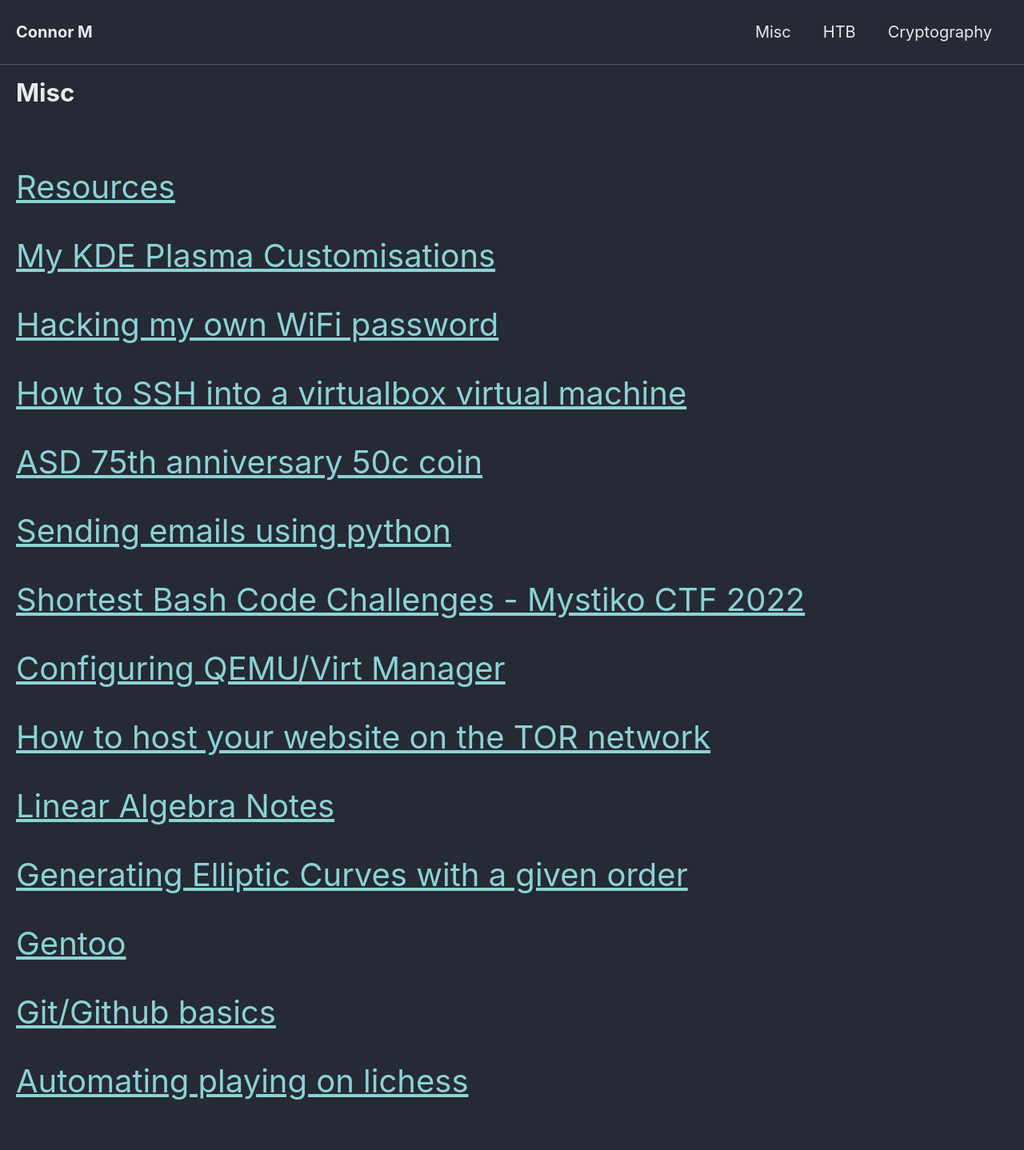
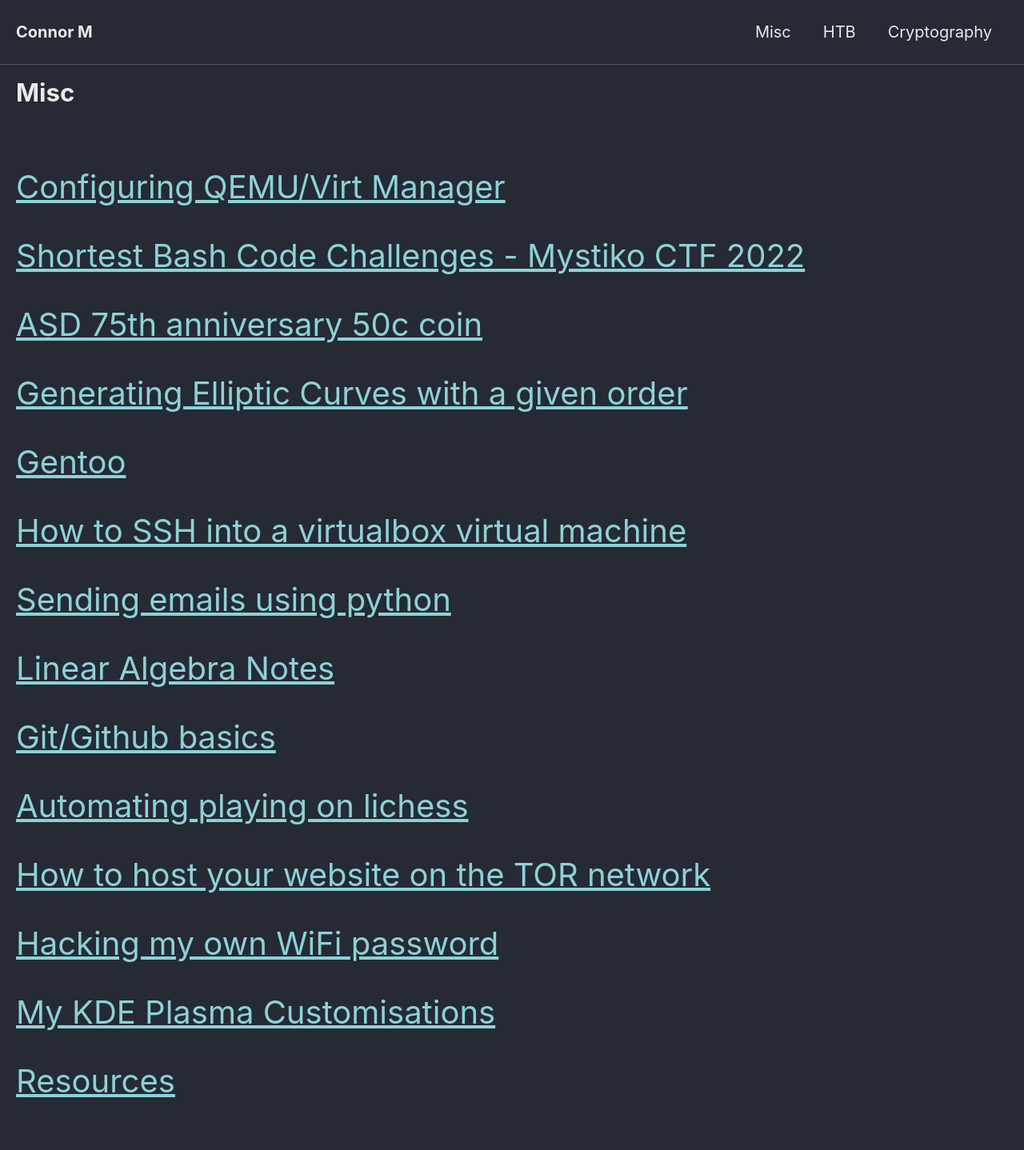
Before and after one commit to Connor-McCartney/Connor-McCartney.github.io, a Jekyll site: the page built from _pages/misc.md, in a window 1280 px wide. Shown: the whole page at 80% size. Built offline with Jekyll 4.4.1, drawn with Linux system fonts in a browser that asks for light colours; cached includes are drawn as plain includes.

Commit message:
Update misc.md

```diff
--- a/_pages/misc.md
+++ b/_pages/misc.md
@@ -5,30 +5,30 @@ title: Misc
 
 <br>
 
-<span style="font-size:2em;">   [Resources](/misc/resources)   </span>
-
-<span style="font-size:2em;">   [My KDE Plasma Customisations](/misc/kde-plasma)   </span>
-
-<span style="font-size:2em;">   [Hacking my own WiFi password](/misc/hackingmywifi)   </span>
-
-<span style="font-size:2em;">   [How to SSH into a virtualbox virtual machine](/misc/sshvirtualbox)   </span>
-
-<span style="font-size:2em;">   [ASD 75th anniversary 50c coin](/misc/ASD50c)   </span>
-
-<span style="font-size:2em;">   [Sending emails using python](/misc/python-email)   </span>
+<span style="font-size:2em;">   [Configuring QEMU/Virt Manager](/misc/qemu)   </span>
 
 <span style="font-size:2em;">   [Shortest Bash Code Challenges - Mystiko CTF 2022](/misc/shortest-bash-code-challs)   </span>
 
-<span style="font-size:2em;">   [Configuring QEMU/Virt Manager](/misc/qemu)   </span>
-
-<span style="font-size:2em;">   [How to host your website on the TOR network](/misc/host-tor-site)   </span>
-
-<span style="font-size:2em;">   [Linear Algebra Notes](/misc/linear-algebra)   </span>
+<span style="font-size:2em;">   [ASD 75th anniversary 50c coin](/misc/ASD50c)   </span>
 
 <span style="font-size:2em;">   [Generating Elliptic Curves with a given order](/misc/ecc-gen)   </span>
 
 <span style="font-size:2em;">   [Gentoo](/misc/gentoo)   </span>
 
+<span style="font-size:2em;">   [How to SSH into a virtualbox virtual machine](/misc/sshvirtualbox)   </span>
+
+<span style="font-size:2em;">   [Sending emails using python](/misc/python-email)   </span>
+
+<span style="font-size:2em;">   [Linear Algebra Notes](/misc/linear-algebra)   </span>
+
 <span style="font-size:2em;">   [Git/Github basics](/misc/git)   </span>
 
 <span style="font-size:2em;">   [Automating playing on lichess](/misc/lichess)   </span>
+
+<span style="font-size:2em;">   [How to host your website on the TOR network](/misc/host-tor-site)   </span>
+
+<span style="font-size:2em;">   [Hacking my own WiFi password](/misc/hackingmywifi)   </span>
+
+<span style="font-size:2em;">   [My KDE Plasma Customisations](/misc/kde-plasma)   </span>
+
+<span style="font-size:2em;">   [Resources](/misc/resources)   </span>
```
